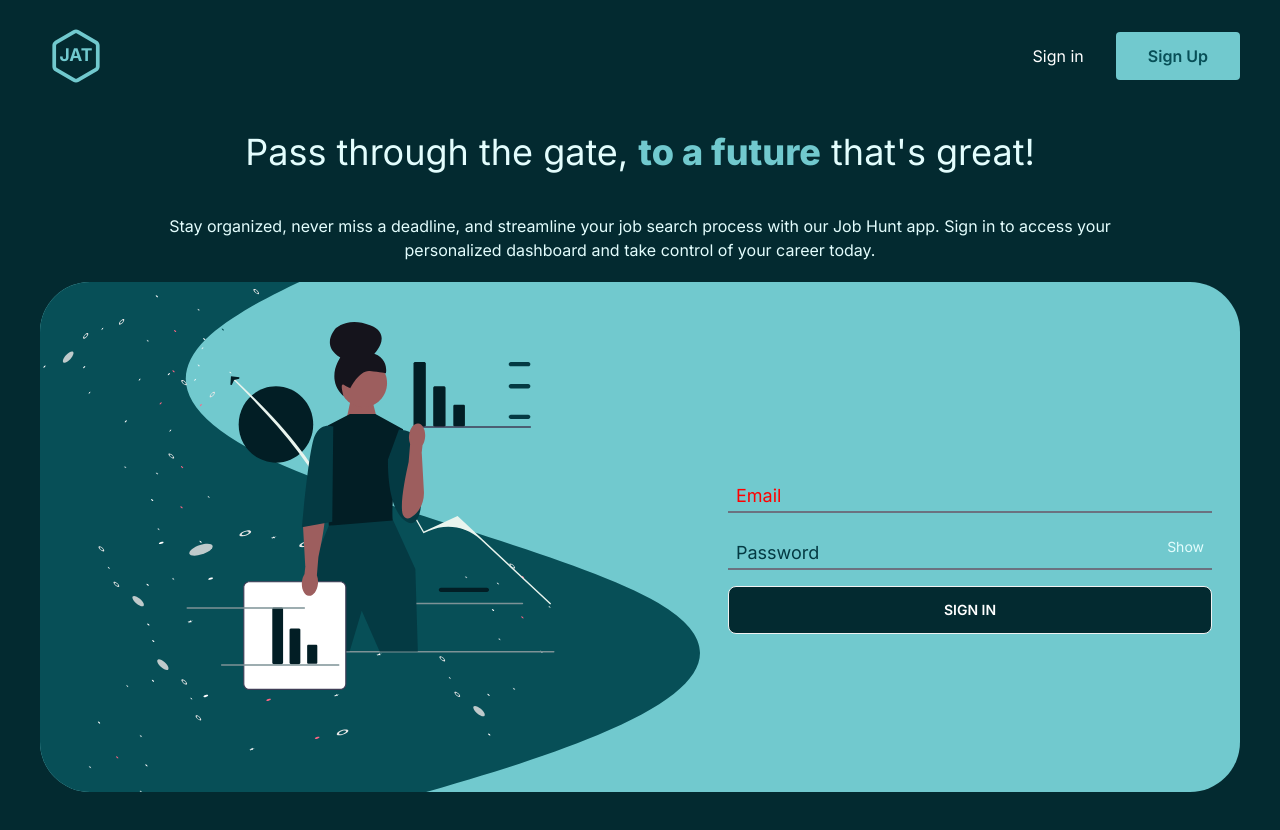
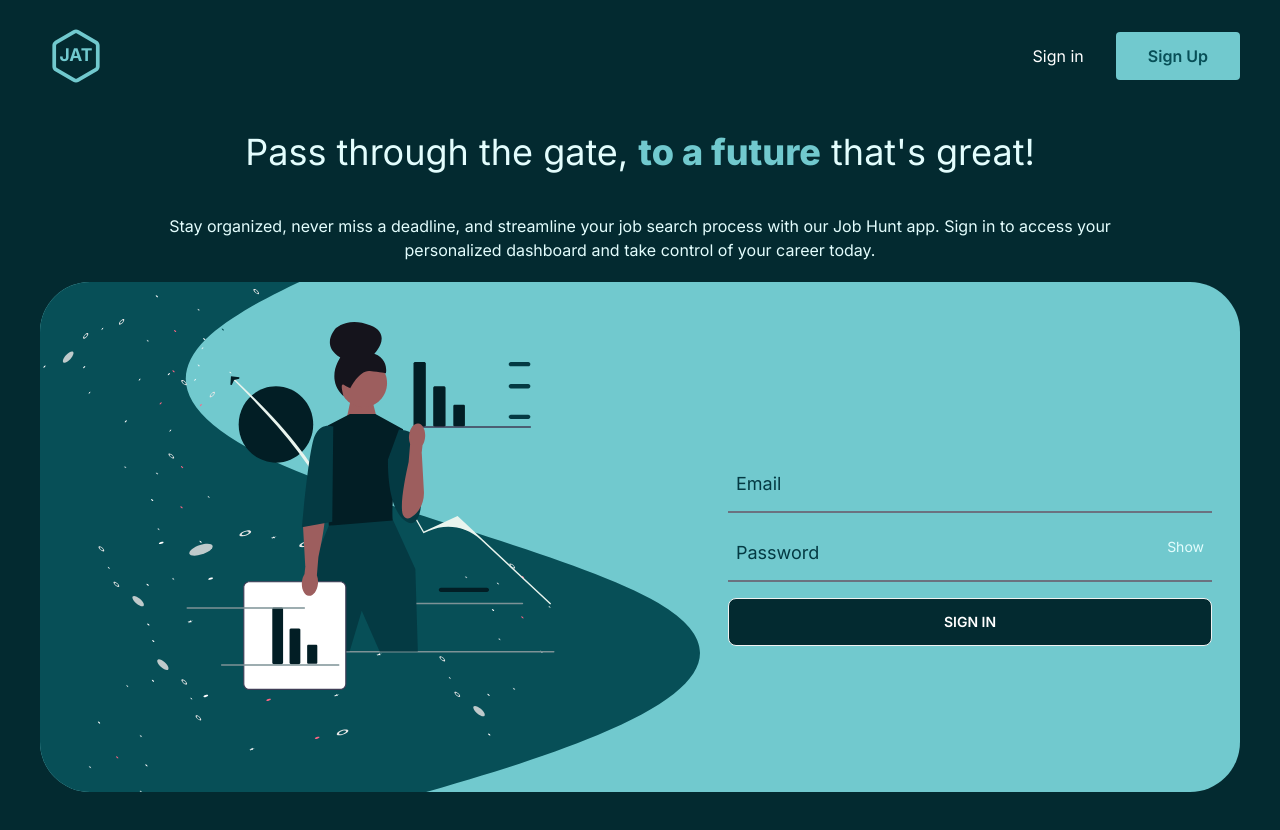
Before and after one commit to asiisii/Job-Application-Tracker, a Next.js app: page /signin in a window 1280 px wide. Built offline with nearby package versions, Linux system fonts and the light colour scheme.

Commit message:
update input text color

```diff
--- a/app/signin/page.js
+++ b/app/signin/page.js
@@ -60,7 +60,7 @@
             <input
               required
               type='email'
-              className='w-full border-b-2 border-gray-500 bg-transparent px-2 py-3 text-[10px] outline-none focus:border-[#032A30]'
+              className='w-full border-b-2 border-gray-500 bg-transparent px-2 py-3 text-[18px] outline-none focus:border-[#032A30] text-white'
               onFocus={() => handleFocus('email')}
               onBlur={handleBlur}
               onChange={(event) => handleChange(event, 'email')}
@@ -76,12 +76,8 @@
                   focusedField === 'email' || inputValues.email
                     ? '14px'
                     : '18px',
-                color:
-                  focusedField === 'email' || inputValues.email
-                    ? '#orange'
-                    : 'red',
               }}
-              className='pointer-events-none absolute left-2 transition-all'
+              className='pointer-events-none absolute left-2 transition-all text-[#043A43]'
             >
               Email
             </label>
@@ -91,7 +87,7 @@
             <input
               required
               type={showPassword ? 'text' : 'password'}
-              className='w-full border-b-2 border-gray-500 bg-transparent px-2 py-3 text-[10px] outline-none focus:border-[#032A30]'
+              className='w-full border-b-2 border-gray-500 bg-transparent px-2 py-3 text-[18px] outline-none focus:border-[#032A30] text-white'
               onFocus={() => handleFocus('password')}
               onBlur={handleBlur}
               onChange={(event) => handleChange(event, 'password')}
```
